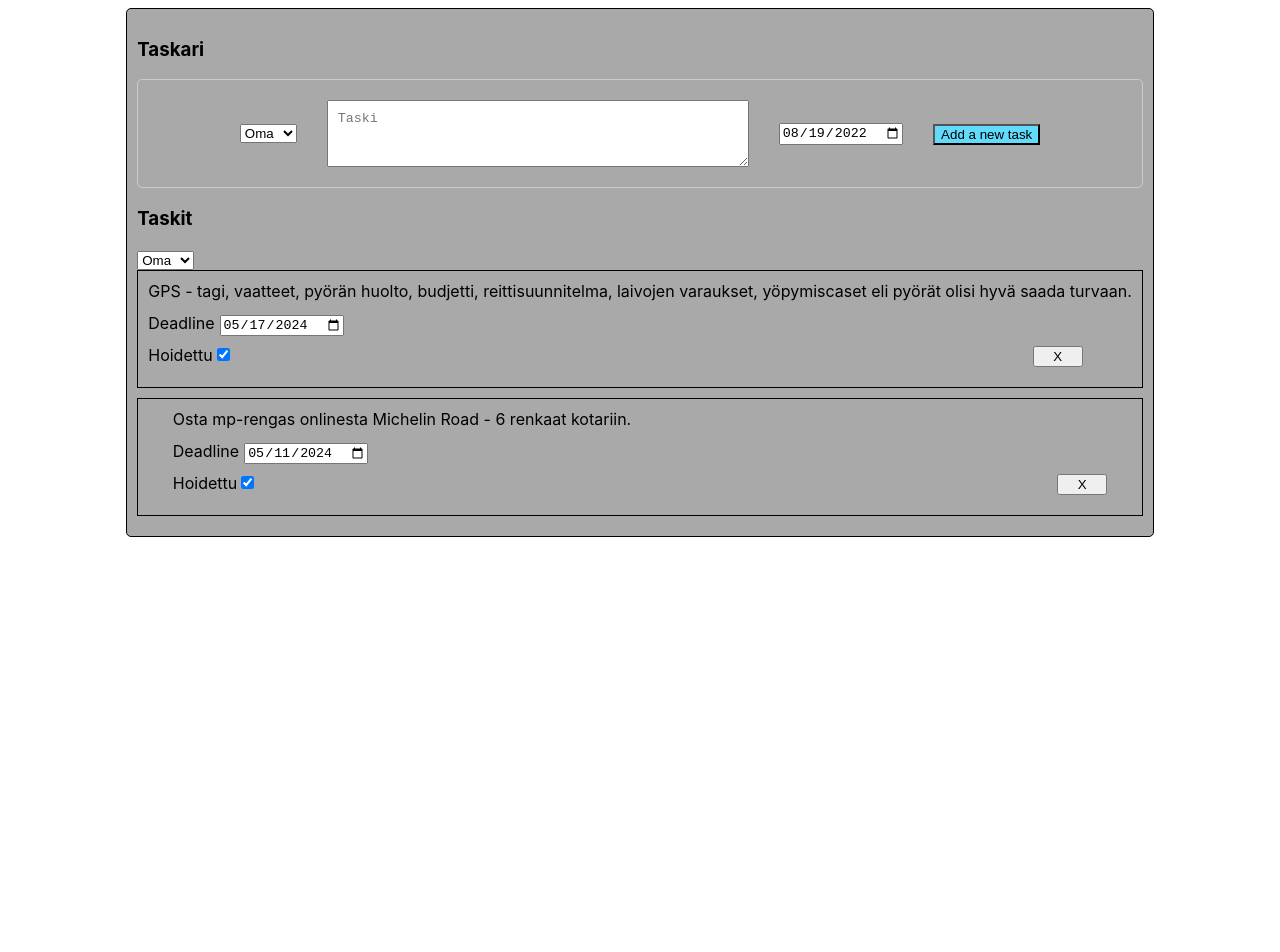
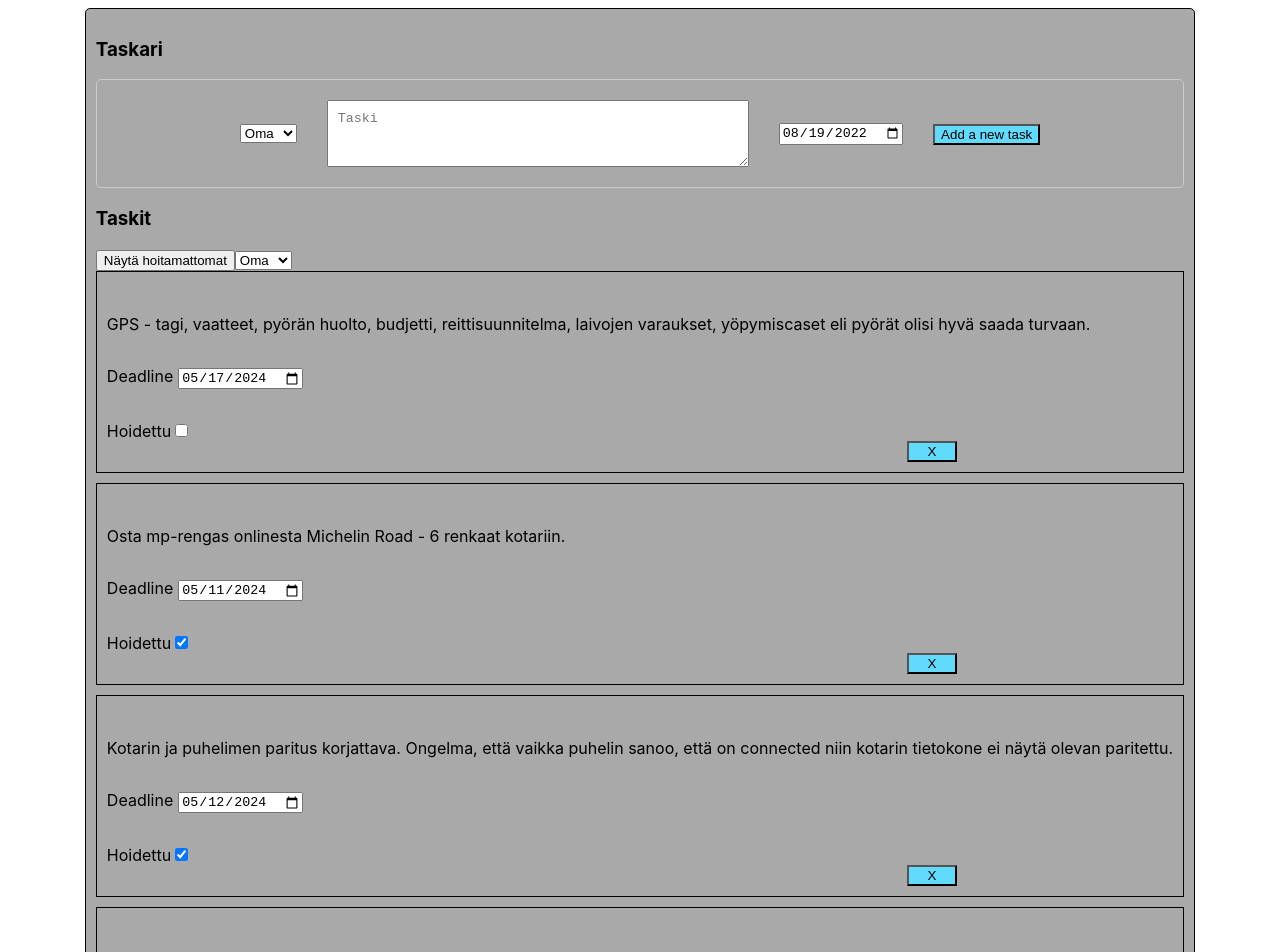
Before and after one commit to jrii1512/TodoList, a React (Create React App) app: page / in a window 1280 px wide. Shown: the top 952 px of the page. Before the commit the page ends 800 px from the top, so only its background shows below. Built offline with nearby package versions, Linux system fonts and the light colour scheme.

Commit message:
Improvements

```diff
--- a/src/App.css
+++ b/src/App.css
@@ -56,10 +56,14 @@
 
 .jsonfile {
   display: grid;
-  grid-template-columns: auto auto;
+  grid-template-columns: auto;
   padding: 10px;
   margin-bottom: 10px;
   border: 1px solid;
+}
+
+.jsonfile button {
+  background-color: #61dafb;
 }
 
 
--- a/src/App.js
+++ b/src/App.js
@@ -8,7 +8,8 @@ import moment from 'moment';
 import JsonData from './todos.json';
 
 function App() {
-	const { taskit } = JsonData; //Destruct tasks from the Json file
+	let { taskit } = JsonData; //Destruct tasks from the Json file
+
 	const [todos, setTodo] = useState([]);
 	const [selectedOption, setSelectedOption] = useState('personal');
 
@@ -16,9 +17,12 @@ function App() {
 	const today = moment();
 	const [dueDate, setDueDate] = useState(getToday());
 	const [editDate, setEditDate] = useState('');
+	const [notCompleted, setNotCompleted] = useState();
+	const [render, setRender] = useState(false);
 	const todoNameRef = useRef();
 	let lines = [];
 	let currentLne = '';
+	let hoitamattomat = [];
 
 	console.log('taskit: ', taskit);
 
@@ -67,11 +71,12 @@ function getToday() {
 
 	const editToggle = async (id, event) => {
 		console.log('editToggle: ', id + ', ' + event);
-		setEditComplete(event);
+
 		const response = await axios.patch(`http://localhost:3852/taskit/${id}`, {
 			complete: event,
 		});
 		console.log('response:', response);
+		window.location.reload();
 	};
 
 	const editDue = async (id, due) => {
@@ -112,16 +117,29 @@ function getToday() {
 	}
 
 	const clearTextArea = () => {
-		todoNameRef.current.value = ""
-	}
+		todoNameRef.current.value = '';
+	};
 
 	const startTimer = () => {
-		setTimeout(clearTextArea, 300000)
-	}
+		setTimeout(clearTextArea, 300000);
+	};
 
 	taskit.forEach((f) => {
 		return f.name.length > 20 ? wrapText(f.name, 20) : f.name;
 	});
+
+	const showNOK = () => {
+		hoitamattomat = taskit.filter((a) => !a.complete);
+		console.log('showNOK: ', hoitamattomat);
+		setNotCompleted(hoitamattomat);
+	};
+
+
+	const showAll = () => {
+		setNotCompleted(taskit);
+	};
+
+
 
 	return (
 		<div className='app'>
@@ -150,13 +168,17 @@ function getToday() {
 
 			<div>
 				{taskit.length > 0 && <h3>Taskit </h3>}
+				{taskit.find(({ complete }) => complete === false ) && (
+					<button onClick={showNOK} onDoubleClick={showAll}>Näytä hoitamattomat</button>
+				)}
 
 				<select name='type' value={selectedOption} onChange={handleType}>
 					<option value='work'>Duuni</option>
 					<option value='personal'>Oma</option>
 				</select>
 
-				{taskit.map((t) => (
+				{!notCompleted
+					? taskit.map((t) => (
 							<div key={uuidv4()} className='jsonfile'>
 								{t.type === selectedOption && (
 									<>
@@ -174,15 +196,20 @@ function getToday() {
 											/>
 										</label>
 										<p></p>
+
 										<label>
 											Hoidettu
 											<input
 												key={uuidv4()}
 												type='checkbox'
 												name='editComplete'
-										onChange={(event) => editToggle(t.id, event.target.checked)}
-										checked={editComplete === null ? t.complete : editComplete}
+												onChange={(event) =>
+													editToggle(t.id, event.target.checked)
+												}
+												checked={t.complete}
 											/>
+										</label>
+
 										<button
 											style={{ marginLeft: '800px', width: '50px' }}
 											key={uuidv4()}
@@ -190,9 +217,36 @@ function getToday() {
 										>
 											X
 										</button>
-								</label>
 									</>
 								)}
+							</div>
+					  ))
+					: notCompleted.map((h) => (
+							<div key={uuidv4()} className='jsonfile'>
+								<p></p>
+								<label>{h.name}</label>
+								<p></p>
+								<label>
+									Hoidettu
+									<input
+										key={uuidv4()}
+										type='checkbox'
+										name='editComplete'
+										onChange={(event) => editToggle(h.id, event.target.checked)}
+										checked={h.complete}
+									/>
+								</label>
+
+								<label>
+									Deadline
+									<input
+										style={{ marginLeft: '5px' }}
+										type='date'
+										key={uuidv4()}
+										value={h.due}
+										onChange={(event) => editDue(h.id, event.target.value)}
+									/>
+								</label>
 							</div>
 					  ))}
 			</div>
--- a/src/todos.json
+++ b/src/todos.json
@@ -4,7 +4,7 @@
       "id": "aebe9f34-5130-4bd5-8c04-3a993fae48be",
       "name": "GPS - tagi, vaatteet, pyörän huolto, budjetti, reittisuunnitelma, laivojen varaukset, yöpymiscaset eli pyörät olisi hyvä saada turvaan.",
       "type": "personal",
-      "complete": true,
+      "complete": false,
       "due": "2024-05-17"
     },
     {
@@ -13,6 +13,27 @@
       "type": "personal",
       "complete": true,
       "due": "2024-05-11"
+    },
+    {
+      "id": "732e7d7b-37b6-4d7a-a402-b0c850624714",
+      "name": "Kotarin ja puhelimen paritus korjattava. Ongelma, että vaikka puhelin sanoo, että on connected niin kotarin tietokone ei näytä olevan paritettu.",
+      "type": "personal",
+      "due": "2024-05-12",
+      "complete": true
+    },
+    {
+      "id": "69348e20-dfea-4bad-ab0e-dae4076ef99a",
+      "name": "Tsekkaa moottoripyörän renkaanvaihto? Ilkka vai joku muu.. ",
+      "type": "personal",
+      "due": "2024-05-12",
+      "complete": false
+    },
+    {
+      "id": "f058a961-d578-448f-be73-863a17ce5d6a",
+      "name": "Laita the dominator takaisin kun ei vaikuta air temp failure sanomaan.",
+      "type": "personal",
+      "due": "2024-05-12",
+      "complete": true
     }
   ]
 }
```
Lines whose indentation alone changed are shown as unchanged.
